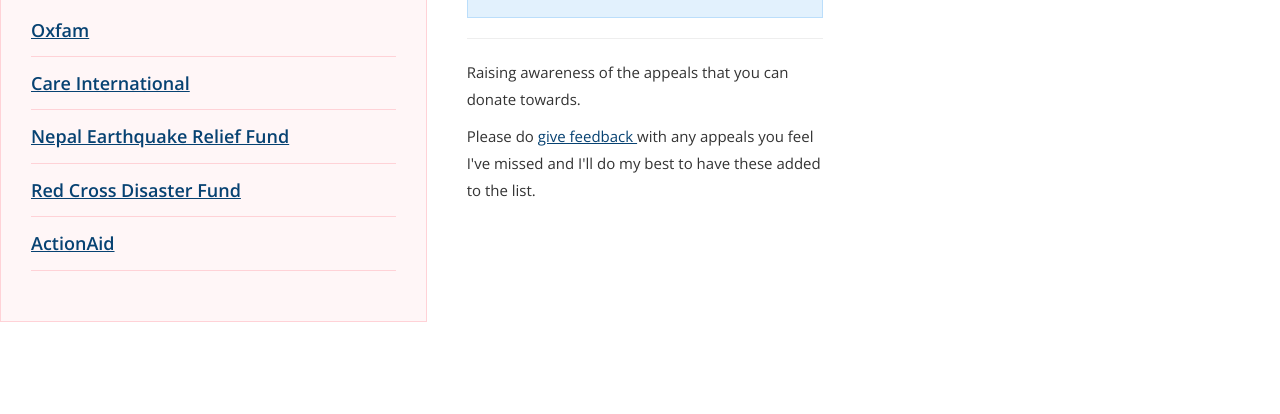
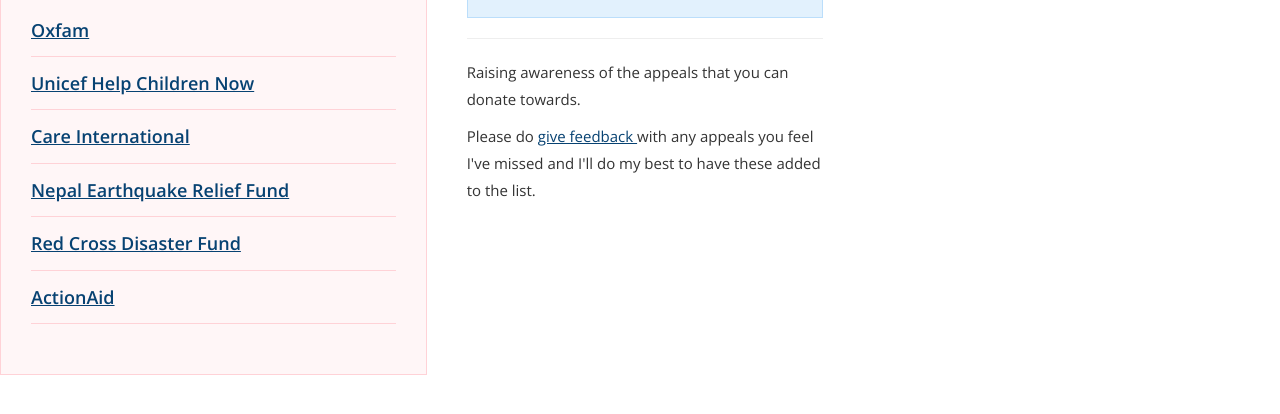
Before and after one commit to jamieleung/appeals-nepal, a website: page index.html in a window 1280 px wide. Shown: the part 272-686 px from the top of the page. Drawn offline with nearby package versions, Linux system fonts and the light colour scheme.

Commit message:
Added further appeal

```diff
--- a/index.html
+++ b/index.html
@@ -33,6 +33,8 @@
 			<ul class="charities">
 
 					<li><a href="https://donate.oxfam.org.uk/emergency/nepal?intcmp=hp_hero_nepal_2015-04-25" title="Donate to Oxfam" target="_blank">Oxfam</a></li>
+
+					<li><a href="https://life.indiegogo.com/fundraisers/nepal-earthquake-relief-fund" title="Donate to Unicef's Help Children Now" target="_blank">Unicef Help Children Now</a></li>
 
 					<li><a href="http://www.careinternational.org.uk/nepal-earthquake-appeal" title="Donate to Care International" target="_blank">Care International</a></li>
 
```
